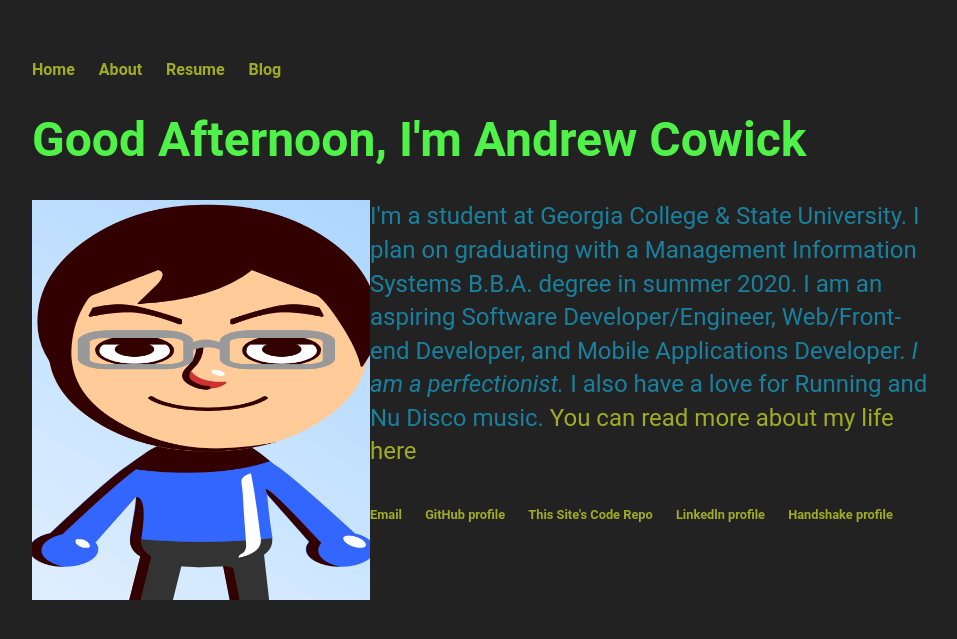
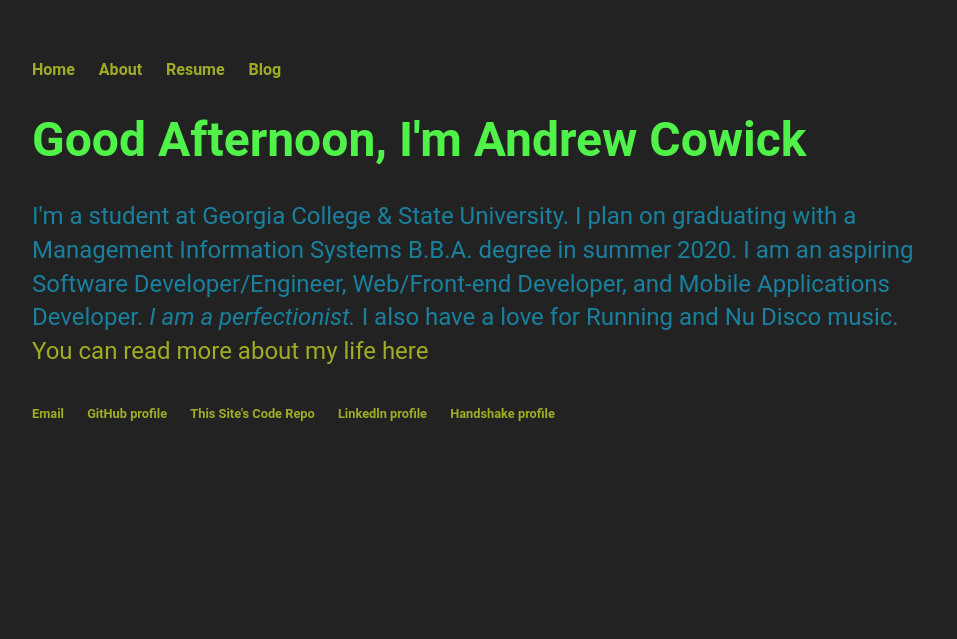
Before and after one commit to acow19/acow19.github.io, a Jekyll site: the page built from index.html, in a window 1280 px wide. Shown: the top 639 px of the page, without its empty margins (160-1117 px from the left). Built offline with Jekyll 4.4.1, drawn with Linux system fonts in a browser that asks for light colours.

Commit message:
Commenting out image for now.

```diff
--- a/index.html
+++ b/index.html
@@ -20,7 +20,7 @@ title: Andrew Cowick, Aspiring Professional Programmer
             document.write('<h1>' + greeting + " " + "I'm Andrew Cowick" + '</h1>');
         </script>
         <p>
-            I'm a student at Georgia College & State University. <img src="Me As A Mii.PNG" alt="Me As A Mii" width="338" height="400" align="left" />
+            I'm a student at Georgia College & State University. <!--<img src="Me As A Mii.PNG" alt="Me As A Mii" width="338" height="400" align="left" />-->
             I plan on graduating with a Management Information Systems B.B.A. degree in summer 2020.
             I am an aspiring Software Developer/Engineer, Web/Front-end Developer, and Mobile Applications Developer.
             <em>I am a perfectionist.</em>
```
